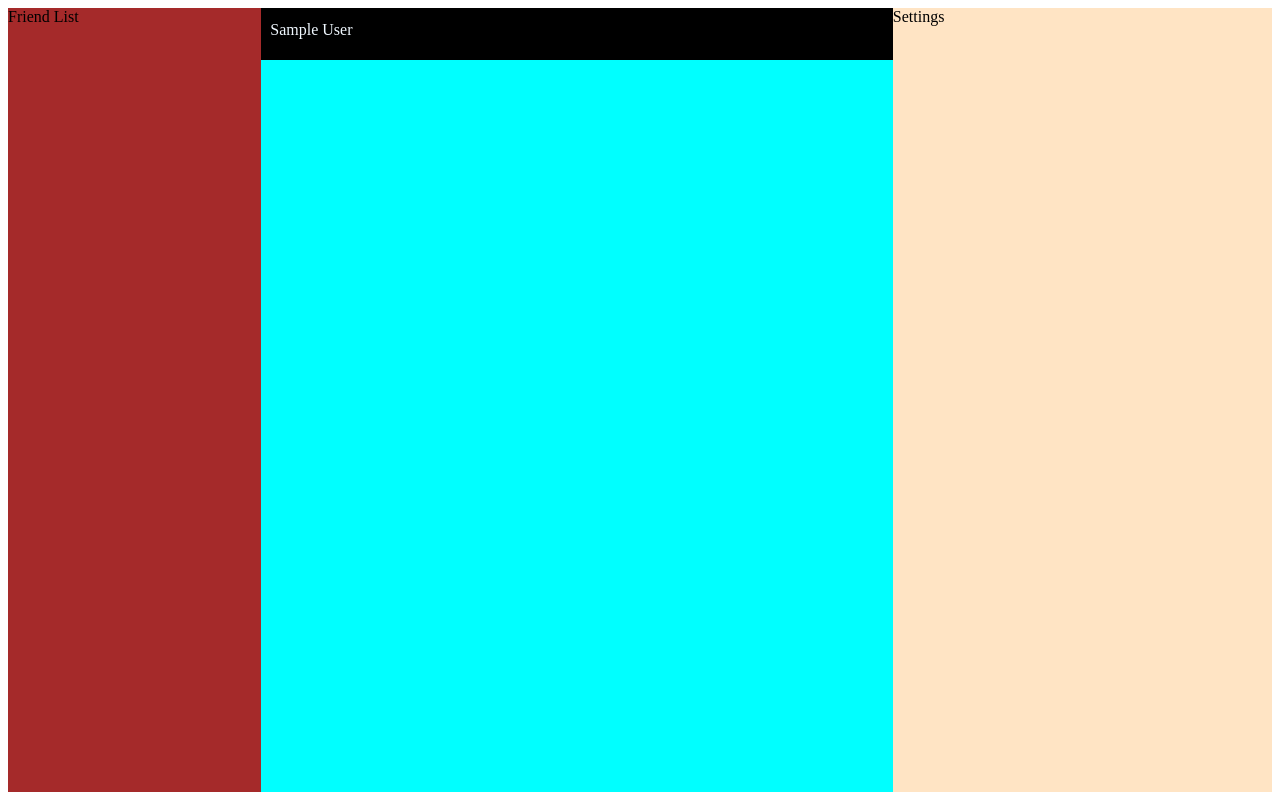
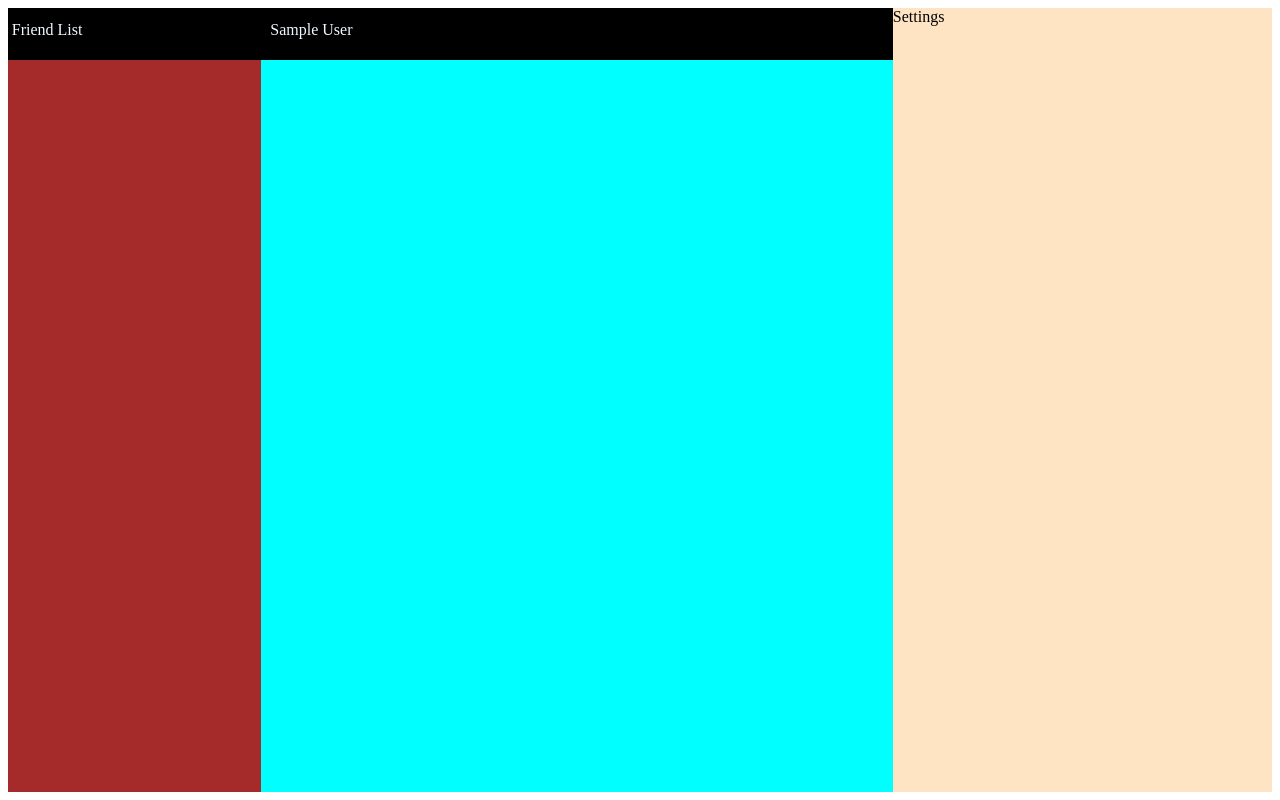
Before and after one commit to Riddhick/ChatApp, a PHP site: page /php/Home.php in a window 1280 px wide. Run offline with PHP 8.4, Linux system fonts and the light colour scheme; the visitor is signed in with stand-in values (Sample User, id 1); tables that the repository leaves empty or names only in its code hold one stand-in row (values such as "Sample post").

Commit message:
Friend List Added

```diff
--- a/css/profile.css
+++ b/css/profile.css
@@ -5,7 +5,6 @@
 }
 .left{
     background-color: brown;
-    height: 100%;
 }
 .center{
     background-color: aqua;
@@ -21,3 +20,10 @@
     padding-left: 1.5%;
     height:5%;
 }
+.heading-left{
+    background-color: black;
+    color: aliceblue;
+    padding-top: 5%;
+    padding-left: 1.5%;
+    height:5%;
+}
--- a/php/Home.php
+++ b/php/Home.php
@@ -1,7 +1,7 @@
 <?php
     session_start();
-    //echo $_SESSION["name"];
-    //echo $_SESSION["id"];
+   // $user_name=$_SESSION["name"];
+    $user_id= $_SESSION["id"];
 ?>
 <html>
 <head>
@@ -10,7 +10,20 @@
 </head>
 <body>
     <div class="container">
-        <div class="pannel left">Friend List</div>
+        <div class="pannel left">
+            <div class="heading-left">Friend List</div>
+            <div class="friendlist">
+            <?php $mysqli=require __DIR__."/db_connection.php";
+            $sql="SELECT name FROM user WHERE id!='$user_id'";
+            $records=mysqli_query($conn,$sql);
+            foreach ($records as $record){
+                //$row=mysqli_fetch_assoc($record);
+                echo $record["name"];?>
+                <br>
+            <?php
+            }
+            ?></div>
+        </div>
         <div class="pannel center">
             <div class="name-bar"><?php echo $_SESSION["name"]  ?>
         </div>
--- a/php/signup.php
+++ b/php/signup.php
@@ -9,8 +9,8 @@
 
     $sql1="SELECT * FROM user WHERE email='$email'";
     $record=mysqli_query($conn,$sql1);
-
-    if($record==NULL){
+    $num_rec=mysqli_num_rows($record);
+    if($num_rec==0){
     //inserting the user-table value
     $sql="INSERT INTO user values(?,?,?,?)";
 
```
